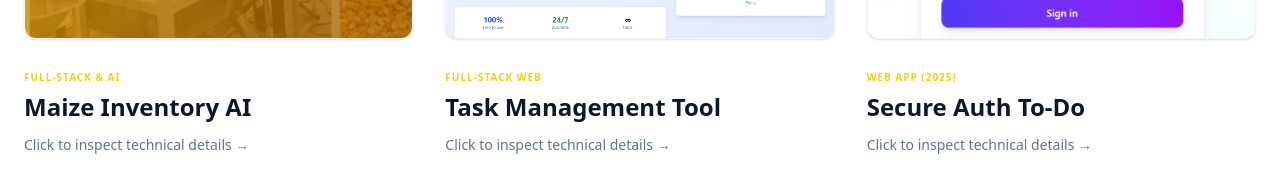
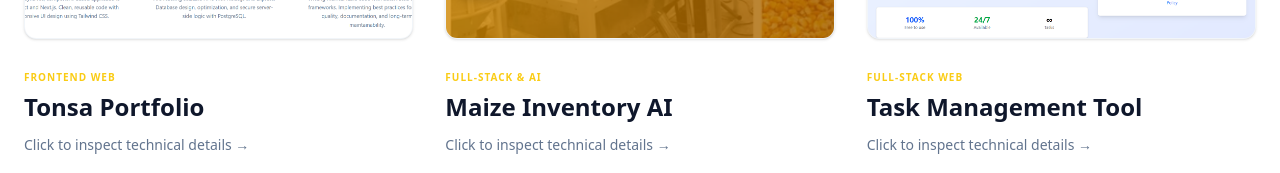
Before and after one commit to brillianttonsa/tonsa-portfolio, a React (Vite) app: page / in a window 1280 px wide. Shown: the part 4694-4867 px from the top of the page. Built offline with nearby package versions, Linux system fonts and the light colour scheme.

Commit message:
uploaded portifolio project in the list of projects implemented

```diff
--- a/src/components/features/ProjectFeatures.js
+++ b/src/components/features/ProjectFeatures.js
@@ -4,8 +4,19 @@ import taskManagerImg from '../../assets/task-manager.png';
 import afyaLinkImg from '../../assets/afya-link.png';
 import sisalImg from '../../assets/sisal-project.png';
 import smartAdminImg from '../../assets/smart-admin.png';
+import portfolioImg from '../../assets/portfolio.png';
 
 export const projects = [
+    {
+        title: "Tonsa Portfolio",
+        category: "Frontend Web",
+        status: "Live",
+        desc: "A modern personal portfolio showcasing skills, resume, and project deployments. Built with a clean component architecture, responsive design, and interactive project modals.",
+        features: ["Hero with typing effect & scroll indicator", "Resume section with skill charts (Recharts) & PDF export", "Project showcase with modal details & future vision section", "Responsive header with mobile menu & backdrop blur", "FAQ, Contact, and polished Tailwind styling"],
+        tech: ["React 19", "Vite", "Tailwind CSS v4", "Recharts", "jsPDF", "lucide-react"],
+        image: portfolioImg,
+        link: "#"
+    },
     {
         title: "Maize Inventory AI",
         category: "Full-Stack & AI",
```
Also changed, not shown: src/assets/portfolio.png (added).
